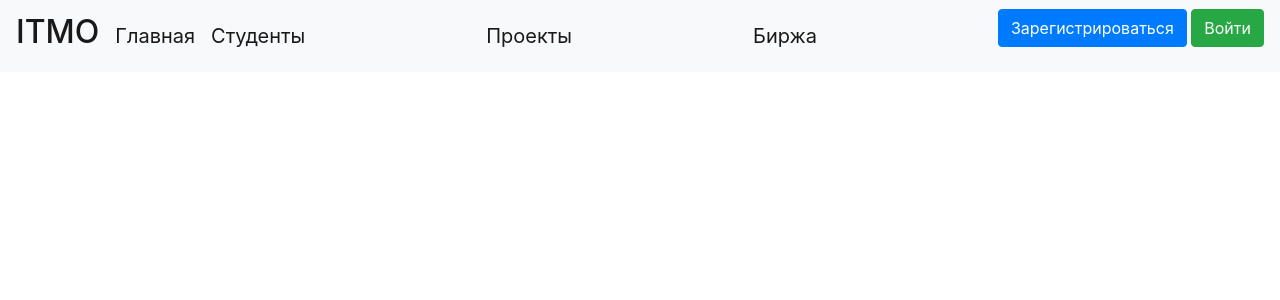
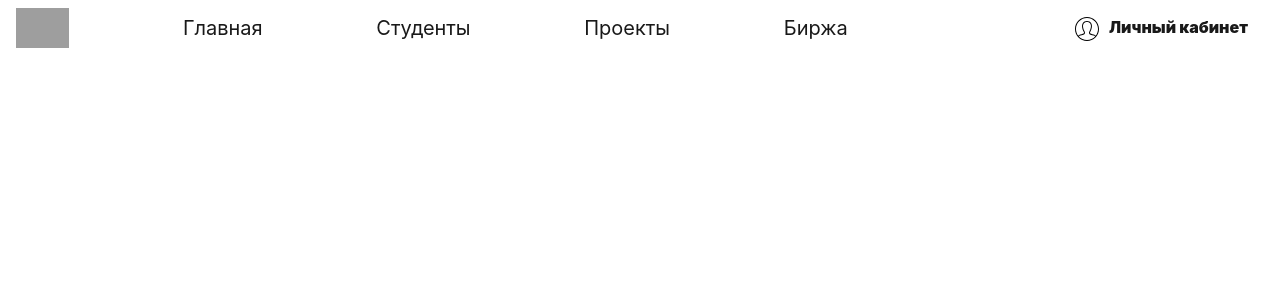
Before and after one commit to Jesusya-26/ict-hack, a Flask app: page / in a window 1280 px wide. Shown: the top 300 px of the page. Run offline with Flask 2, Linux system fonts and the light colour scheme; some libraries are stand-ins or nearby versions; grey boxes are pictures that could not be loaded.

Commit message:
base.html

```diff
--- a/templates/base.html
+++ b/templates/base.html
@@ -11,9 +11,9 @@
     <title>{{title}}</title>
 </head>
 <header>
-    <nav class="navbar navbar-light bg-light">
-        <a class="navbar-brand" href="/"><h2>ITMO</h2></a>
-        <a class="navbar-brand" href="/">Главная</a>
+    <nav class="navbar navbar-light" style="justify-content: space-between;">
+        <a href="/" class="navbar-brand mr-auto" style="padding: 0 0 0 0;"><img style="height: 40px" src="https://itmo.ru/file/pages/213/logo_osnovnoy_russkiy_chernyy.png"></a>
+        <a class="navbar-brand mr-auto" href="/">Главная</a>
         <a class="navbar-brand mr-auto" href="/students">Cтуденты</a>
         <a class="navbar-brand mr-auto" href="/projects">Проекты</a>
         <a class="navbar-brand mr-auto" href="/burse">Биржа</a>
@@ -24,10 +24,7 @@
             {{current_user.name}} {{current_user.surname}}</a>
         <a class="btn btn-danger" href="/logout">Выйти</a>
         {% else %}
-        <p>
-            <a class="btn btn-primary " href="/register">Зарегистрироваться</a>
-            <a class="btn btn-success" href="/login">Войти</a>
-        </p>
+        <a class="navbar-brand ml-auto" style="font-size: 1rem; font-weight: 900;" href="/login"><svg width="24" height="24" xmlns="http://www.w3.org/2000/svg" style="margin-right: 10px;" fill-rule="evenodd" clip-rule="evenodd"><path d="M12 0c6.623 0 12 5.377 12 12s-5.377 12-12 12-12-5.377-12-12 5.377-12 12-12zm8.127 19.41c-.282-.401-.772-.654-1.624-.85-3.848-.906-4.097-1.501-4.352-2.059-.259-.565-.19-1.23.205-1.977 1.726-3.257 2.09-6.024 1.027-7.79-.674-1.119-1.875-1.734-3.383-1.734-1.521 0-2.732.626-3.409 1.763-1.066 1.789-.693 4.544 1.049 7.757.402.742.476 1.406.22 1.974-.265.586-.611 1.19-4.365 2.066-.852.196-1.342.449-1.623.848 2.012 2.207 4.91 3.592 8.128 3.592s6.115-1.385 8.127-3.59zm.65-.782c1.395-1.844 2.223-4.14 2.223-6.628 0-6.071-4.929-11-11-11s-11 4.929-11 11c0 2.487.827 4.783 2.222 6.626.409-.452 1.049-.81 2.049-1.041 2.025-.462 3.376-.836 3.678-1.502.122-.272.061-.628-.188-1.087-1.917-3.535-2.282-6.641-1.03-8.745.853-1.431 2.408-2.251 4.269-2.251 1.845 0 3.391.808 4.24 2.218 1.251 2.079.896 5.195-1 8.774-.245.463-.304.821-.179 1.094.305.668 1.644 1.038 3.667 1.499 1 .23 1.64.59 2.049 1.043z"/></svg>Личный кабинет</a>
         {% endif %}
     </nav>
 </header>
```
